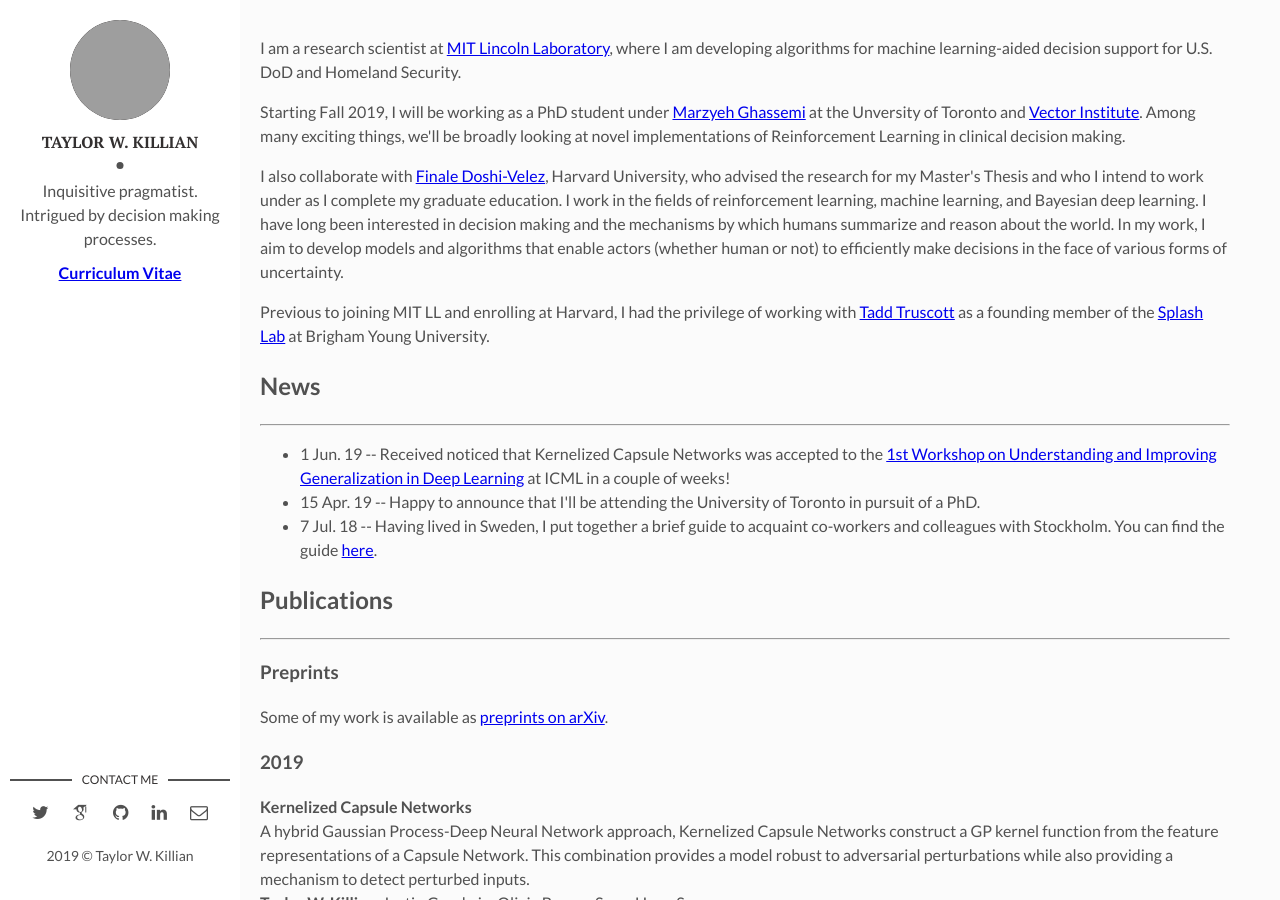
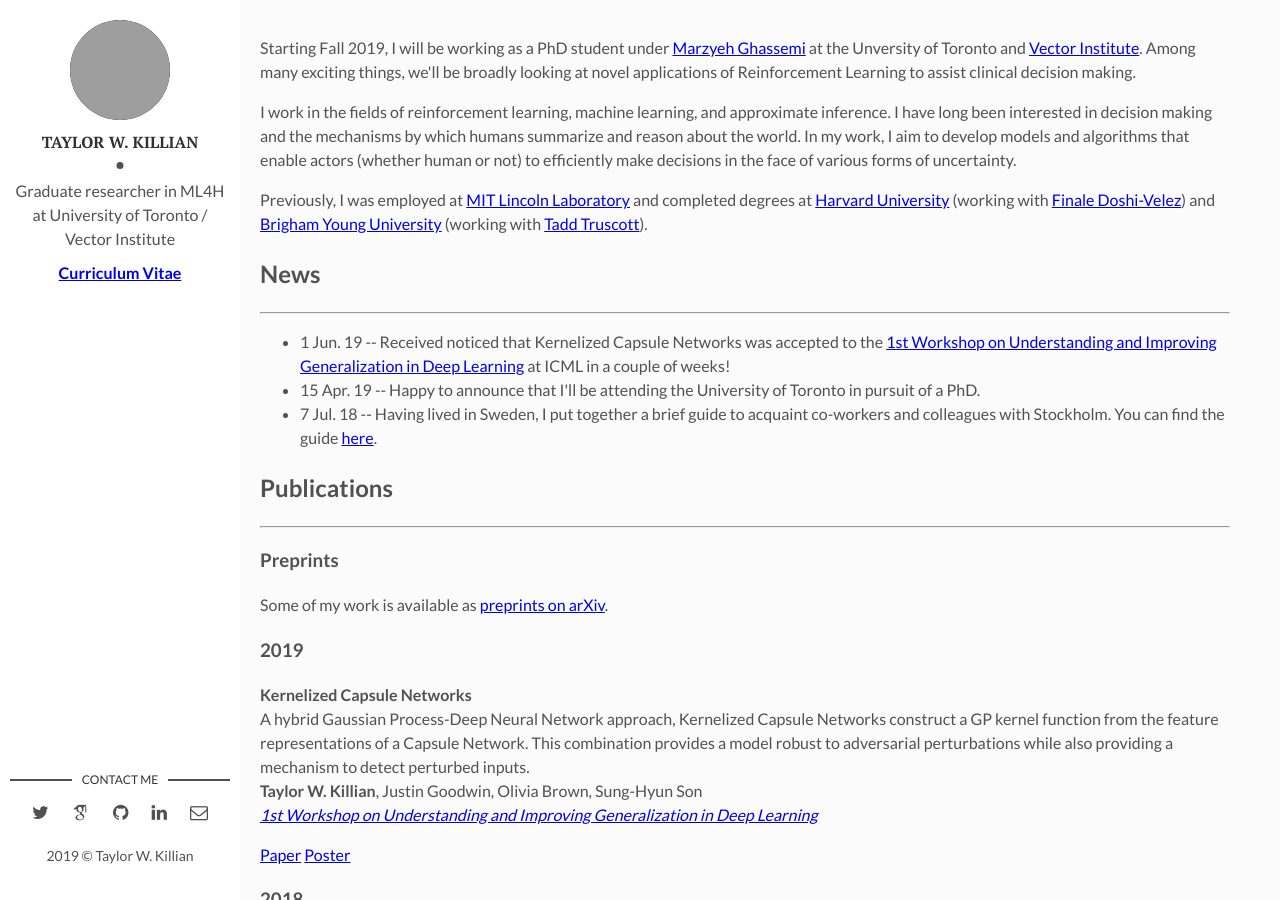
Before and after one commit to twkillian/twkillian.github.io, a Jekyll site: the page built from index.html, in a window 1280 px wide and 900 px high. Built offline with Jekyll 4.4.1, drawn with Linux system fonts in a browser that asks for light colours; nearby versions of some CDN libraries; some web fonts are replaced; the list of posts is cut into pages by our own code; grey boxes are pictures that could not be loaded.

Commit message:
Updated website

```diff
--- a/_config.yml
+++ b/_config.yml
@@ -9,7 +9,7 @@
 # Author Settings
 author: Taylor W. Killian # add your name
 author-img: TKillian_Headshot.jpg # add your photo
-about-author: Inquisitive pragmatist. Intrigued by decision making processes. # add description
+about-author: Graduate researcher in ML4H at University of Toronto / Vector Institute # add description
 twitter: tw_killian # add your Twitter handle
 github: twkillian # add your Github handle
 googlescholar: xA3RcaUAAAAJ&hl=en #Google Scholar
--- a/index.html
+++ b/index.html
@@ -7,21 +7,14 @@
       <div class="col-xs-12 col-sm-9 col-md-9">
 
         <div class="row">
-          <p>
-          I am a research scientist at <a href="https://www.ll.mit.edu//">MIT Lincoln Laboratory</a>, where I am developing algorithms for machine learning-aided decision support for U.S. DoD and Homeland Security.
-        </p><p>
-        	Starting Fall 2019, I will be working as a PhD student under <a href='http://www.marzyehghassemi.com/'>Marzyeh Ghassemi</a> at the Unversity of Toronto and <a href='https://vectorinstitute.ai/'> Vector Institute</a>. Among many exciting things, we'll be broadly looking at novel implementations of Reinforcement Learning in clinical decision making.
-        </p><p>
-          I also collaborate with
-          <a href="https://finale.seas.harvard.edu">Finale Doshi-Velez</a>, Harvard University,
-          who advised the research for my Master's Thesis and who I intend to work under as I complete my graduate education.
+        <p>
+        	Starting Fall 2019, I will be working as a PhD student under <a href='http://www.marzyehghassemi.com/'>Marzyeh Ghassemi</a> at the Unversity of Toronto and <a href='https://vectorinstitute.ai/'> Vector Institute</a>. Among many exciting things, we'll be broadly looking at novel applications of Reinforcement Learning to assist clinical decision making.
+          </p><p>
           I work in the fields of reinforcement learning, machine
-          learning, and Bayesian deep learning. I have long been interested in
+          learning, and approximate inference. I have long been interested in
           decision making and the mechanisms by which humans summarize and reason about the world. In my work, I aim to develop models and algorithms that enable actors (whether human or not) to efficiently make decisions in the face of various forms of uncertainty.
           </p><p>
-          Previous to joining MIT LL and enrolling at Harvard, I
-          had the privilege of working with <a href="https://mae.usu.edu/people/faculty/truscott-tadd">Tadd Truscott</a> as
-          a founding member of the <a href="https://splashlab.org">Splash Lab</a> at Brigham Young University.
+          Previously, I was employed at <a href="https://www.ll.mit.edu//">MIT Lincoln Laboratory</a> and completed degrees at <a href="https://www.harvard.edu">Harvard University</a> (working with <a href="https://finale.seas.harvard.edu">Finale Doshi-Velez</a>) and <a href="https://www.byu.edu">Brigham Young University</a> (working with <a href="https://mae.usu.edu/people/faculty/truscott-tadd">Tadd Truscott</a>).
           </p>
           <!--
           <p>
```
